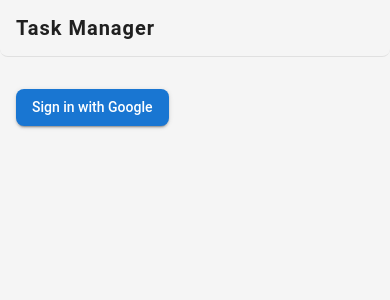
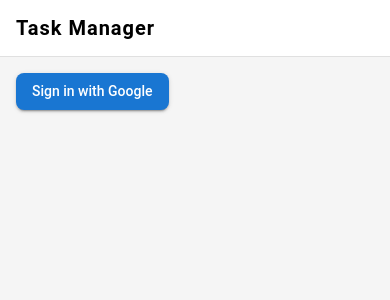
Before and after one commit to neevj2006/task_manager_v2, a React (Vite) app: page / in a window 390 px wide. Shown: the top 300 px of the page. Built offline with nearby package versions, Linux system fonts and the light colour scheme; no server answers.

Commit message:
ui changes & date bug fixed

```diff
--- a/src/App.css
+++ /dev/null
@@ -1,5 +0,0 @@
-.noTasks {
-    font-size: 20px;
-    margin-top: 1rem;
-    margin-left: 1.5rem;
-}
--- a/src/App.jsx
+++ b/src/App.jsx
@@ -8,7 +8,7 @@ import {
 } from "react-router-dom";
 import { ThemeProvider, createTheme } from "@mui/material/styles";
 import CssBaseline from "@mui/material/CssBaseline";
-import { Container, Box, CircularProgress } from "@mui/material";
+import { Container, Box, CircularProgress, useMediaQuery } from "@mui/material";
 import { onAuthStateChanged } from "firebase/auth";
 import { auth } from "./firebase";
 import { setUser } from "./redux/authSlice";
@@ -22,6 +22,11 @@ const App = () => {
   const user = useSelector((state) => state.auth.user);
   const [loading, setLoading] = useState(true);
   const [darkMode, setDarkMode] = useState(false);
+  const prefersDarkMode = useMediaQuery("(prefers-color-scheme: dark)");
+
+  useEffect(() => {
+    setDarkMode(prefersDarkMode);
+  }, [prefersDarkMode]);
 
   useEffect(() => {
     const unsubscribe = onAuthStateChanged(auth, (currentUser) => {
@@ -48,10 +53,21 @@ const App = () => {
       mode: darkMode ? "dark" : "light",
       primary: {
         main: darkMode ? "#90caf9" : "#1976d2",
+        light: darkMode ? "#e3f2fd" : "#42a5f5",
+        dark: darkMode ? "#42a5f5" : "#1565c0",
+      },
+      secondary: {
+        main: darkMode ? "#f48fb1" : "#e91e63",
+        light: darkMode ? "#fce4ec" : "#f06292",
+        dark: darkMode ? "#f06292" : "#c2185b",
       },
       background: {
-        default: darkMode ? "#303030" : "#f5f5f5",
-        paper: darkMode ? "#424242" : "#ffffff",
+        default: darkMode ? "#121212" : "#f5f5f5",
+        paper: darkMode ? "#1e1e1e" : "#ffffff",
+      },
+      text: {
+        primary: darkMode ? "#ffffff" : "#000000",
+        secondary: darkMode ? "#b0bec5" : "#757575",
       },
     },
     typography: {
@@ -64,6 +80,15 @@ const App = () => {
       h6: { fontWeight: 500 },
     },
     components: {
+      MuiAppBar: {
+        styleOverrides: {
+          root: {
+            boxShadow: "none",
+            borderBottom: "1px solid",
+            borderColor: "divider",
+          },
+        },
+      },
       MuiButton: {
         styleOverrides: {
           root: {
@@ -102,14 +127,22 @@ const App = () => {
         <ErrorBoundary>
           <Box
             sx={{
-              minHeight: "100vh",
               display: "flex",
               flexDirection: "column",
+              minHeight: "100vh",
               bgcolor: "background.default",
+              color: "text.primary",
             }}
           >
             <Header darkMode={darkMode} setDarkMode={setDarkMode} />
-            <Container maxWidth="lg" sx={{ flexGrow: 1, py: 4 }}>
+            <Container
+              maxWidth="lg"
+              sx={{
+                flexGrow: 1,
+                py: { xs: 2, sm: 3, md: 4 },
+                px: { xs: 2, sm: 3 },
+              }}
+            >
               <Routes>
                 <Route
                   path="/"
--- a/src/components/Dashboard.jsx
+++ b/src/components/Dashboard.jsx
@@ -108,10 +108,10 @@ const Dashboard = () => {
   const filteredTasks = tasks.filter((task) => {
     if (filter.status !== "All" && task.status !== filter.status) return false;
     if (filter.dueDate !== "All") {
-      const today = new Date().toISOString().split("T")[0];
-      const tomorrow = new Date(new Date().setDate(new Date().getDate() + 1))
+      const today = new Date(new Date().setDate(new Date().getDate() - 1))
         .toISOString()
         .split("T")[0];
+      const tomorrow = new Date().toISOString().split("T")[0];
       if (filter.dueDate === "Today" && task.dueDate !== today) return false;
       if (filter.dueDate === "Tomorrow" && task.dueDate !== tomorrow)
         return false;
@@ -161,7 +161,7 @@ const Dashboard = () => {
     <Container maxWidth="lg">
       <Box mt={4} mb={6} pt={isMobile ? 2 : 0}>
         <Typography
-          variant="h2"
+          variant="h3"
           gutterBottom
           align="center"
           sx={{ fontWeight: "bold", letterSpacing: 1 }}
@@ -183,7 +183,7 @@ const Dashboard = () => {
             boxShadow: "0 4px 6px rgba(0, 0, 0, 0.1)",
           }}
         >
-          <Typography variant="h4" gutterBottom sx={{ fontWeight: "medium" }}>
+          <Typography variant="h5" gutterBottom sx={{ fontWeight: "medium" }}>
             Add New Task
           </Typography>
           <Grid container spacing={2}>
@@ -268,7 +268,7 @@ const Dashboard = () => {
         </Paper>
 
         <Box mb={4}>
-          <Typography variant="h4" gutterBottom sx={{ fontWeight: "medium" }}>
+          <Typography variant="h5" gutterBottom sx={{ fontWeight: "medium" }}>
             Tasks
           </Typography>
           <Grid container spacing={2} alignItems="center">
@@ -340,7 +340,7 @@ const Dashboard = () => {
             elevation={2}
             sx={{ p: 4, textAlign: "center", borderRadius: 2 }}
           >
-            <Typography variant="h5" color="textSecondary">
+            <Typography variant="h6" color="textSecondary">
               No tasks available. Start by adding a new task!
             </Typography>
           </Paper>
@@ -476,13 +476,16 @@ const Dashboard = () => {
                             ? "primary"
                             : "success"
                         }
-                        sx={{ mb: 2 }}
+                        sx={{ mb: 2, mt: -4, borderRadius: 2 }}
                       />
                       <Typography
                         variant="body2"
                         sx={{ mb: 2, fontWeight: "medium" }}
                       >
-                        Due: {new Date(task.dueDate).toLocaleDateString()}
+                        Due:{" "}
+                        {new Date(
+                          task.dueDate + "T20:00:00"
+                        ).toLocaleDateString()}
                       </Typography>
                       <Box
                         sx={{
--- a/src/components/Header.jsx
+++ b/src/components/Header.jsx
@@ -41,12 +41,16 @@ const Header = ({ darkMode, setDarkMode }) => {
     <AppBar
       position="static"
       color="default"
-      elevation={0}
-      sx={{ borderBottom: "1px solid #e0e0e0" }}
+      sx={{
+        bgcolor: "background.paper",
+        color: "text.primary",
+        borderRadius: "0px",
+        borderBottom: `1px solid ${theme.palette.divider}`,
+      }}
     >
       <Toolbar sx={{ justifyContent: "space-between" }}>
         <Typography
-          variant={isMobile ? "h6" : "h4"}
+          variant={isMobile ? "h6" : "h5"}
           component="div"
           sx={{ flexGrow: 1, fontWeight: "bold", letterSpacing: 1 }}
         >
@@ -65,7 +69,7 @@ const Header = ({ darkMode, setDarkMode }) => {
                   <Typography variant="body2" sx={{ fontWeight: "bold" }}>
                     {user.displayName}
                   </Typography>
-                  <Typography variant="caption" color="textSecondary">
+                  <Typography variant="caption" color="text.secondary">
                     {user.email}
                   </Typography>
                 </Box>
@@ -133,6 +137,12 @@ const Header = ({ darkMode, setDarkMode }) => {
                 color="inherit"
                 onClick={handleLogout}
                 startIcon={<Logout />}
+                sx={{
+                  ml: 2,
+                  "&:hover": {
+                    bgcolor: "action.hover",
+                  },
+                }}
               >
                 Logout
               </Button>
```
